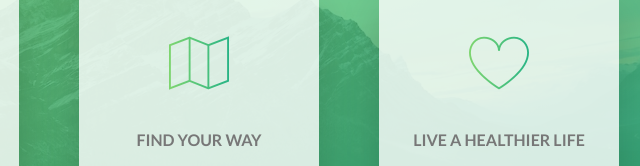
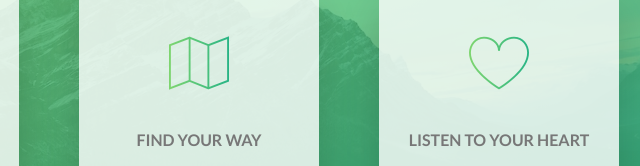
Before and after one commit to yogenderprasad/inspirations, a website: page index.html in a window 1280 px wide. Shown: the part 1804-1970 px from the top of the page, 591-1231 px from the left. Drawn offline with Linux system fonts and the light colour scheme.

Commit message:
Add screenshot

```diff
--- a/index.html
+++ b/index.html
@@ -123,7 +123,7 @@
           <div class="col-1-of-4">
             <div class="feature-box">
               <i class="feature-box__icon icon-basic-heart"></i>
-              <h3 class="heading-tertiary u-margin-bottom-small">Live a healthier life</h3>
+              <h3 class="heading-tertiary u-margin-bottom-small">Listen to your heart</h3>
               <p class="feature-box__text">
                 <br>MAKIA<br>Energy flows where attention goes<br><br>
                 PONO<br>Effectiveness is the measure of truth<br>
```
Also changed, not shown: 1 other file.
